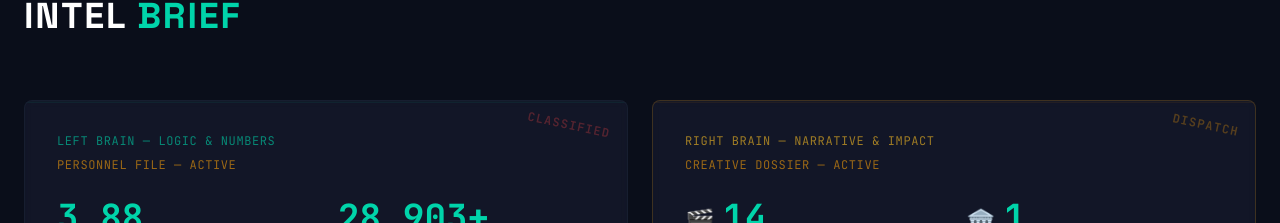
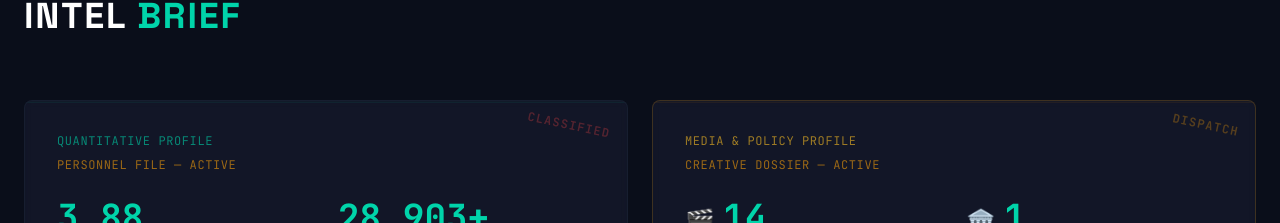
Before and after one commit to LuizFelipeBarbosa/portfolio-website, a Next.js app: page / in a window 1280 px wide. Shown: the part 956-1179 px from the top of the page. Built offline with nearby package versions, Linux system fonts and the light colour scheme.

Commit message:
fix: remove left brain/right brain labels from intel brief

```diff
--- a/components/About.jsx
+++ b/components/About.jsx
@@ -82,7 +82,7 @@ export default function About() {
           >
             <div className="classified-stamp text-red-500/30">CLASSIFIED</div>
             <div className="font-mono text-xs text-teal/60 tracking-wider uppercase mb-2">
-              Left Brain &mdash; Logic &amp; Numbers
+              Quantitative Profile
             </div>
             <div className="font-mono text-xs text-gold/60 tracking-wider uppercase mb-6">
               Personnel File &mdash; Active
@@ -118,7 +118,7 @@ export default function About() {
           >
             <div className="classified-stamp text-amber-500/30">DISPATCH</div>
             <div className="font-mono text-xs text-amber-400/60 tracking-wider uppercase mb-2">
-              Right Brain &mdash; Narrative &amp; Impact
+              Media &amp; Policy Profile
             </div>
             <div className="font-mono text-xs text-gold/60 tracking-wider uppercase mb-6">
               Creative Dossier &mdash; Active
```
